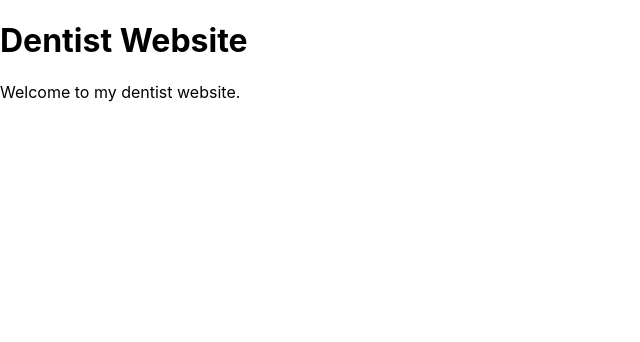
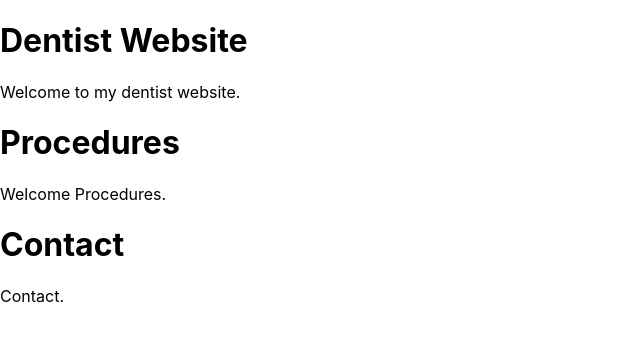
Before and after one commit to ndelforno/React-intro, a React (Create React App) app in the folder dentist-website/: page / in a window 1280 px wide. Shown: the top 342 px of the page, without its empty margins (0-640 px from the left). Built offline with nearby package versions, Linux system fonts and the light colour scheme.

Commit message:
Procedures and contact files created

```diff
--- a/dentist-website/src/App.js
+++ b/dentist-website/src/App.js
@@ -1,12 +1,16 @@
 import React, { Component } from 'react';
 import './App.css';
 import Home from './Home';
+import Procedures from './Procedures';
+import Contact from './Contact';
 
 class App extends Component {
   render() {
     return (
       <div>
         <Home></Home>
+        <Procedures></Procedures>
+        <Contact></Contact>
       </div>
     )
   }
--- /dev/null
+++ b/dentist-website/src/Contact.js
@@ -0,0 +1,17 @@
+import React, { Component } from 'react';
+import logo from './logo.svg';
+
+class Contact extends Component {
+  render() {
+    return (
+      <div>
+        <h1>Contact</h1>
+        <p>
+          Contact.
+        </p>
+      </div>
+    )
+  }
+}
+
+export default Contact;
--- /dev/null
+++ b/dentist-website/src/Procedures.js
@@ -0,0 +1,17 @@
+import React, { Component } from 'react';
+import logo from './logo.svg';
+
+class Procedures extends Component {
+  render() {
+    return (
+      <div>
+        <h1>Procedures</h1>
+        <p>
+          Welcome Procedures.
+        </p>
+      </div>
+    )
+  }
+}
+
+export default Procedures;
```
